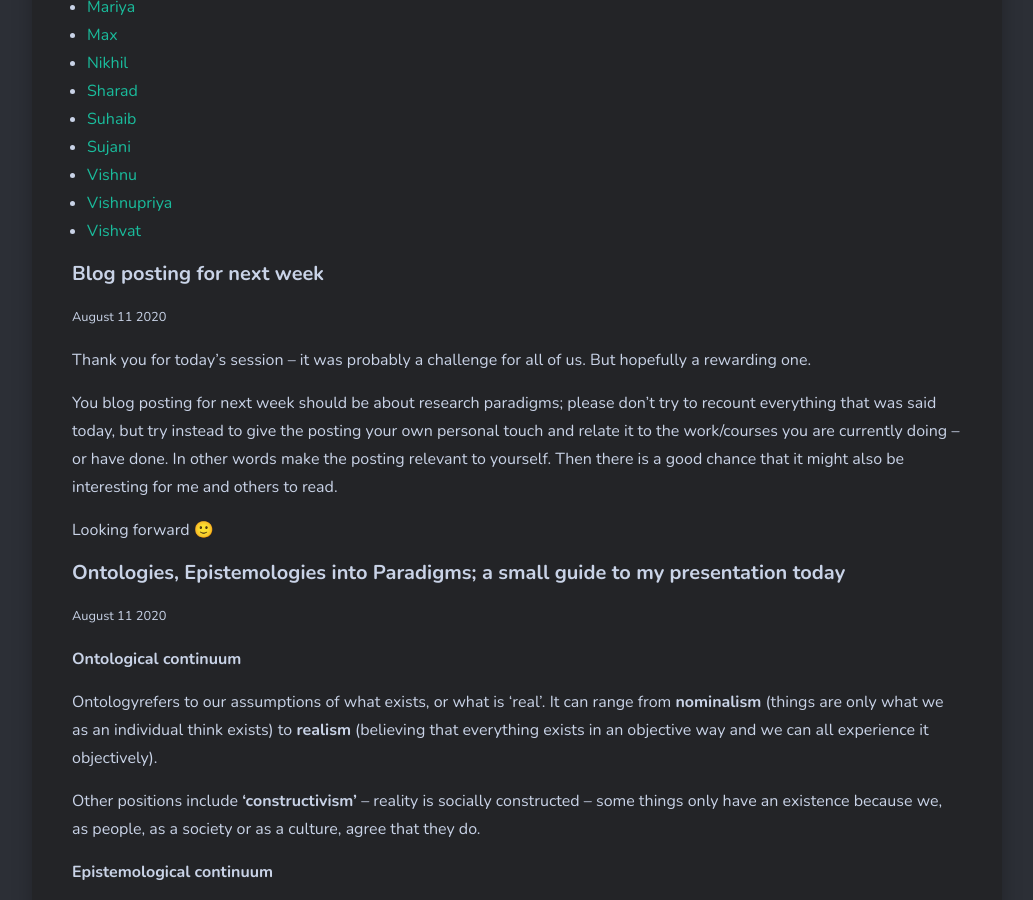
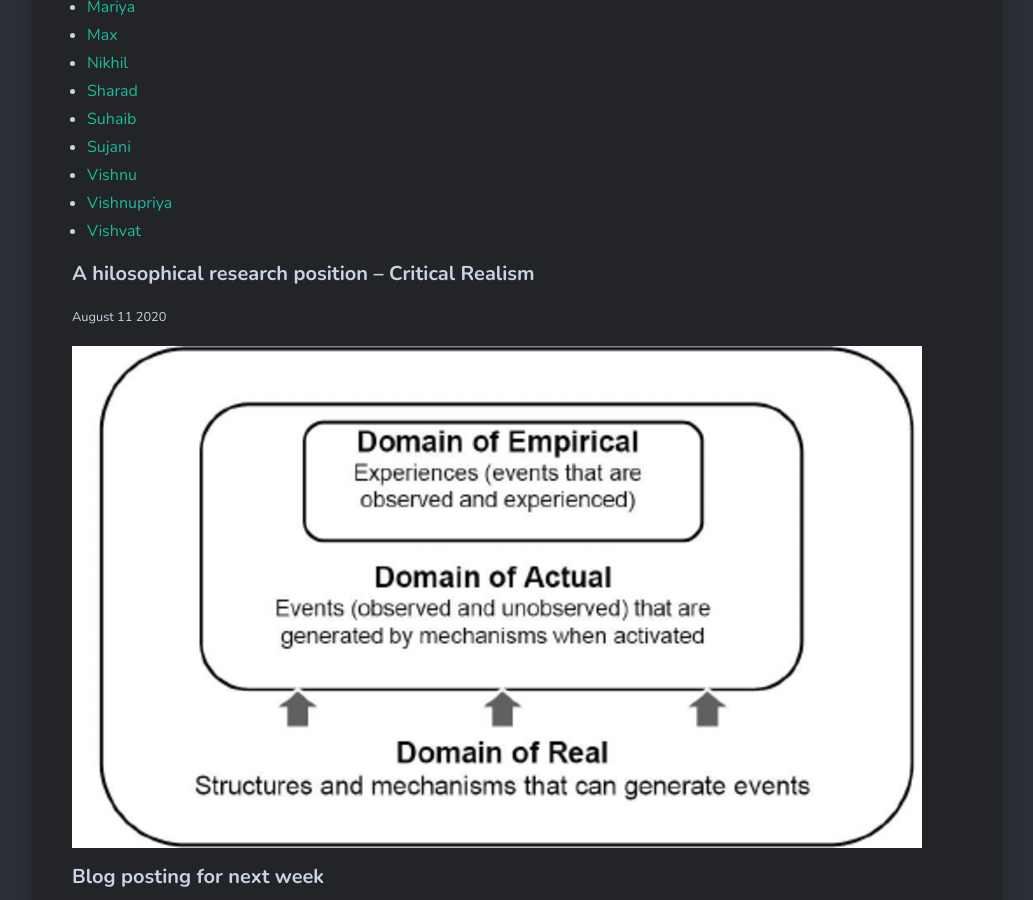
Before and after one commit to larsoliverdam/nmit, a Jekyll site: the page built from _pages/RES701.md, in a window 1280 px wide and 900 px high, scrolled down 1581 px. Shown: the whole window, without its empty margins (123-1156 px from the left). Built offline with Jekyll 4.4.1, drawn with Linux system fonts in a browser that asks for light colours; nearby versions of some CDN libraries; comment, search, counter and statistics services are not loaded.

Commit message:
RES701 update

```diff
--- a/_pages/RES701.md
+++ b/_pages/RES701.md
@@ -268,6 +268,11 @@ Being religious - or not?
 
 [Ruins of Ancient City Discovered in Australian Desert](https://worldnewsdailyreport.com/ruins-of-ancient-city-discovered-in-australian-desert/)
 -->
+#### A hilosophical research position – Critical Realism
+<small>August 11 2020</small>
+
+![John Mingers. (2004). Real-izing Information Systems: Critical Realism as an Underpinning Philosophy for Information Systems. Information and Organization, 14(2), 87–103.](/docs/img/cr.png)
+
 #### Blog posting for next week
 <small>August 11 2020</small>
 
```
Also changed, not shown: img/cr.png (added).
